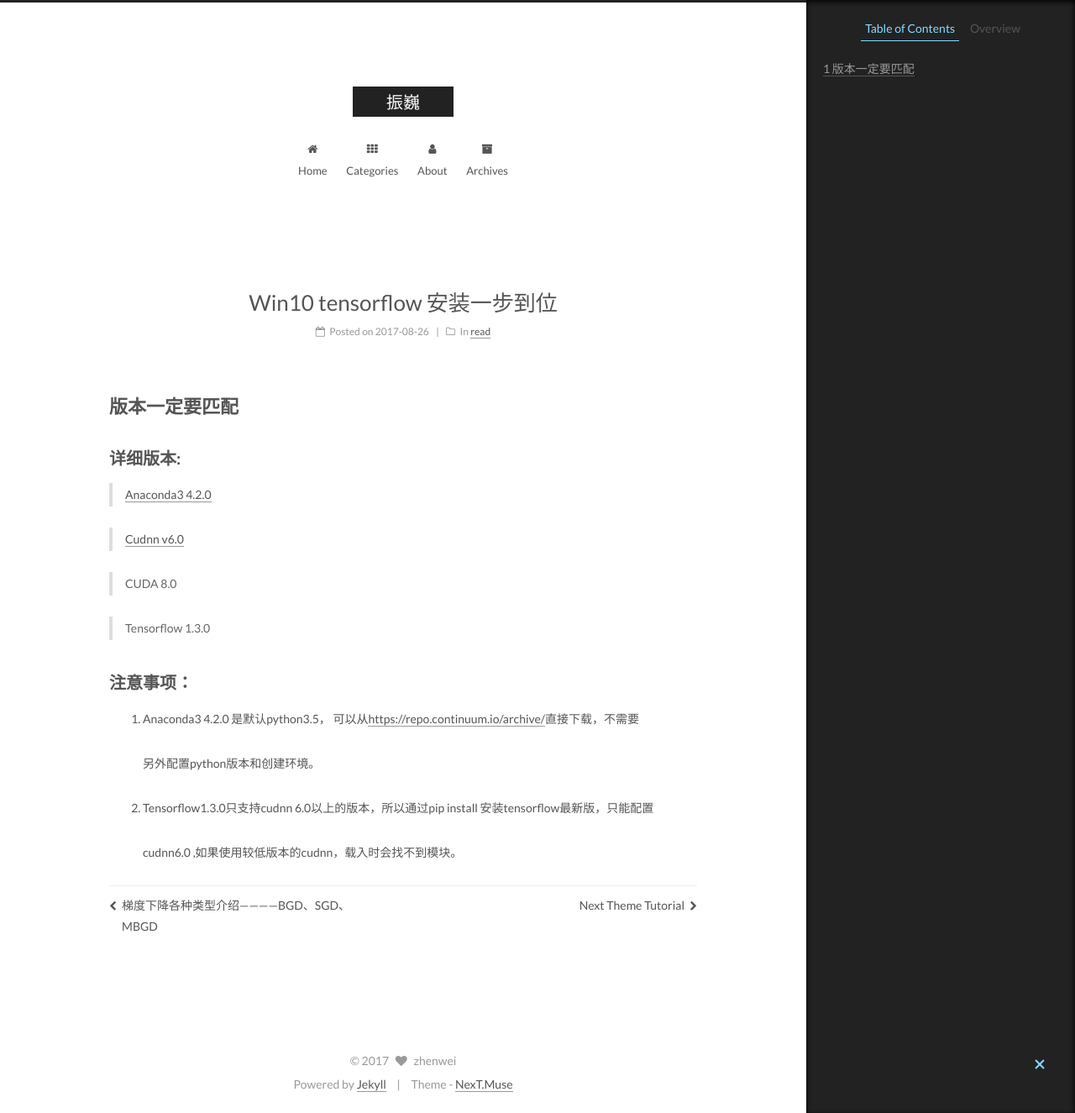
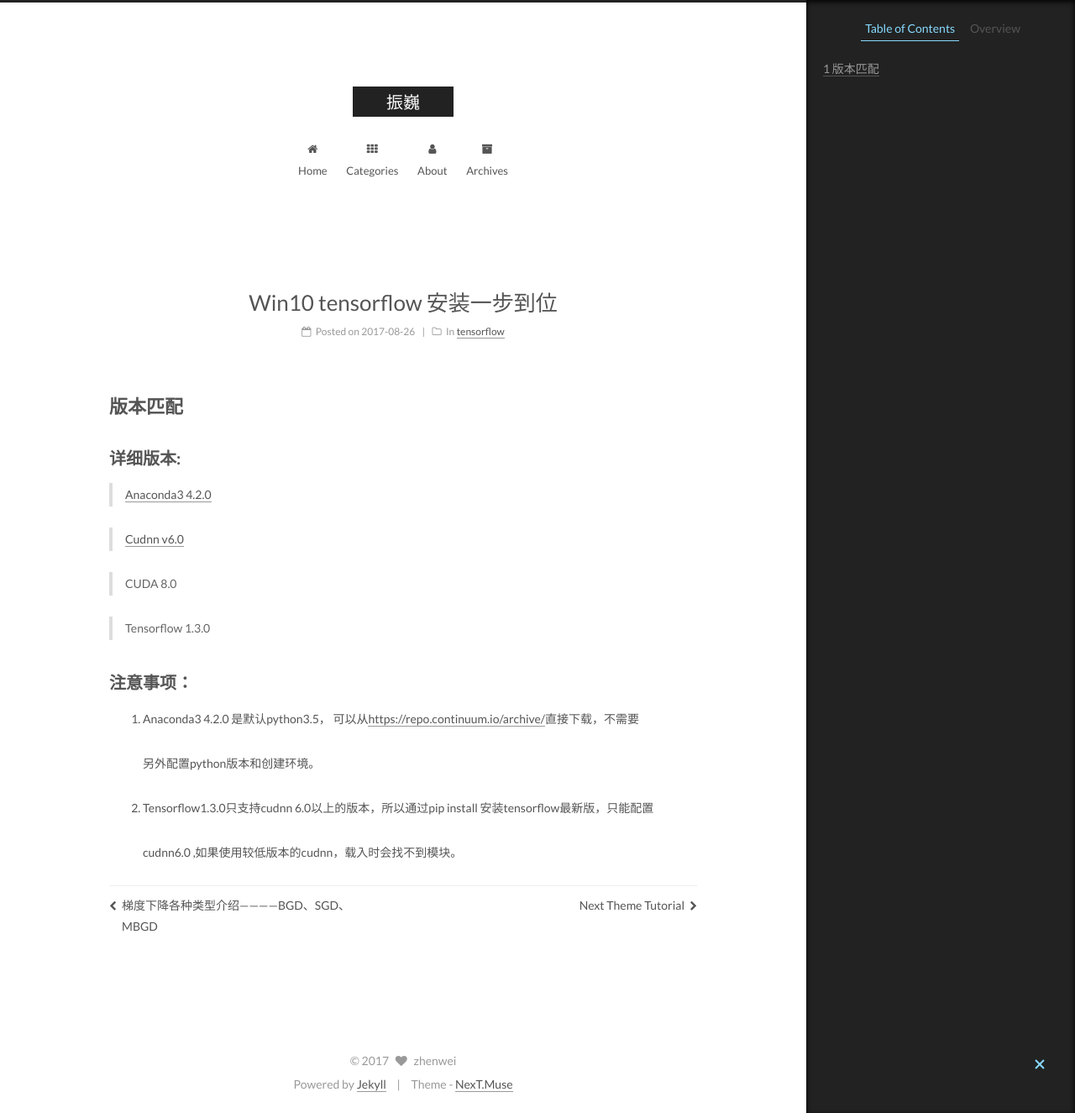
Before and after one commit to Weioninit/Weioninit.github.io, a Jekyll site: the page built from _posts/2017-08-26-tensorflow-install-on-windows10.md, in a window 1280 px wide and 1325 px high. Shown: the whole window at 84% size. Built offline with Jekyll 4.4.1, drawn with Linux system fonts in a browser that asks for light colours.

Commit message:
change category

```diff
--- a/_posts/2017-08-26-tensorflow-install-on-windows10.md
+++ b/_posts/2017-08-26-tensorflow-install-on-windows10.md
@@ -1,10 +1,10 @@
 ---
-layout: post
-category: "read"
+categories:
+ - tensorflow
 title:  "Win10 tensorflow 安装一步到位"
 ---
 
-# 版本一定要匹配
+# 版本匹配
 ## 详细版本:
 
 >[Anaconda3 4.2.0](https://repo.continuum.io/archive/)
```
